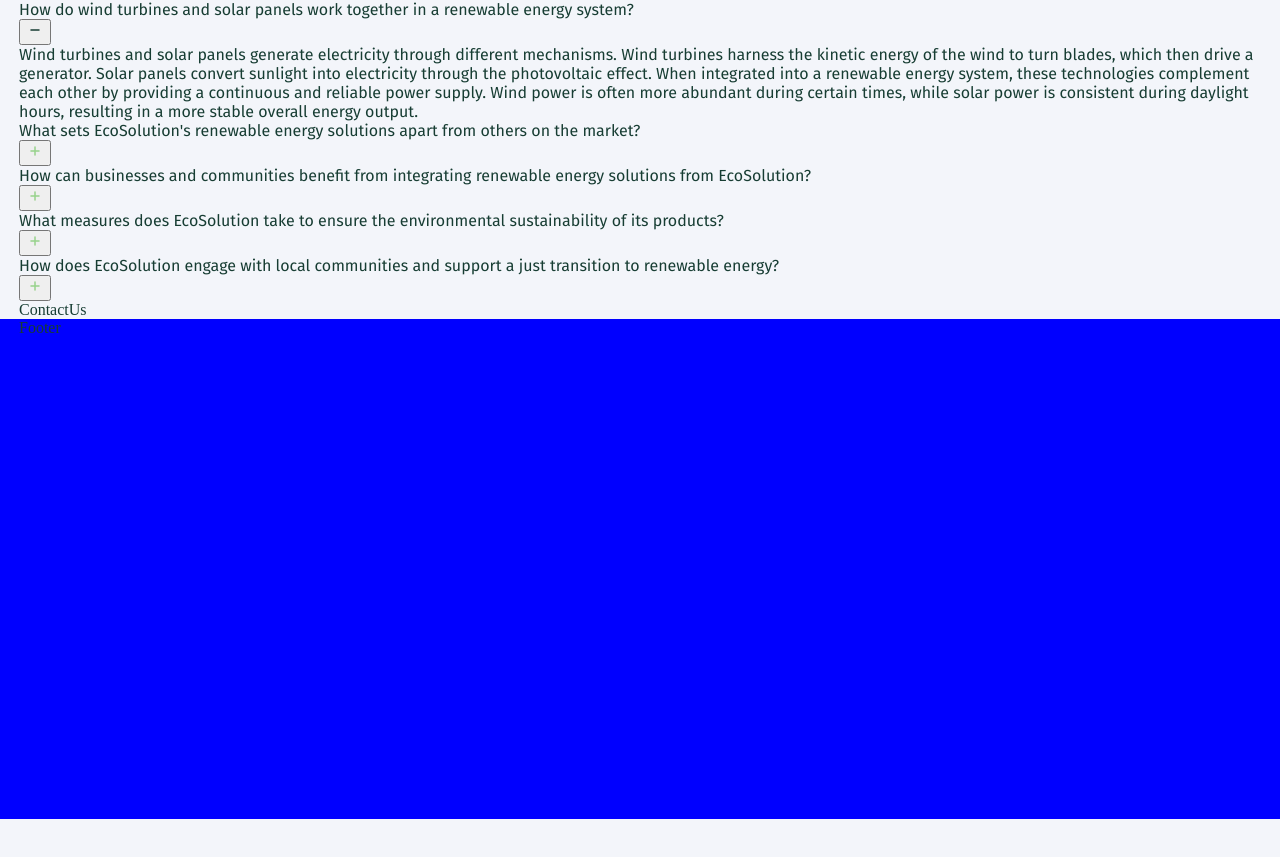
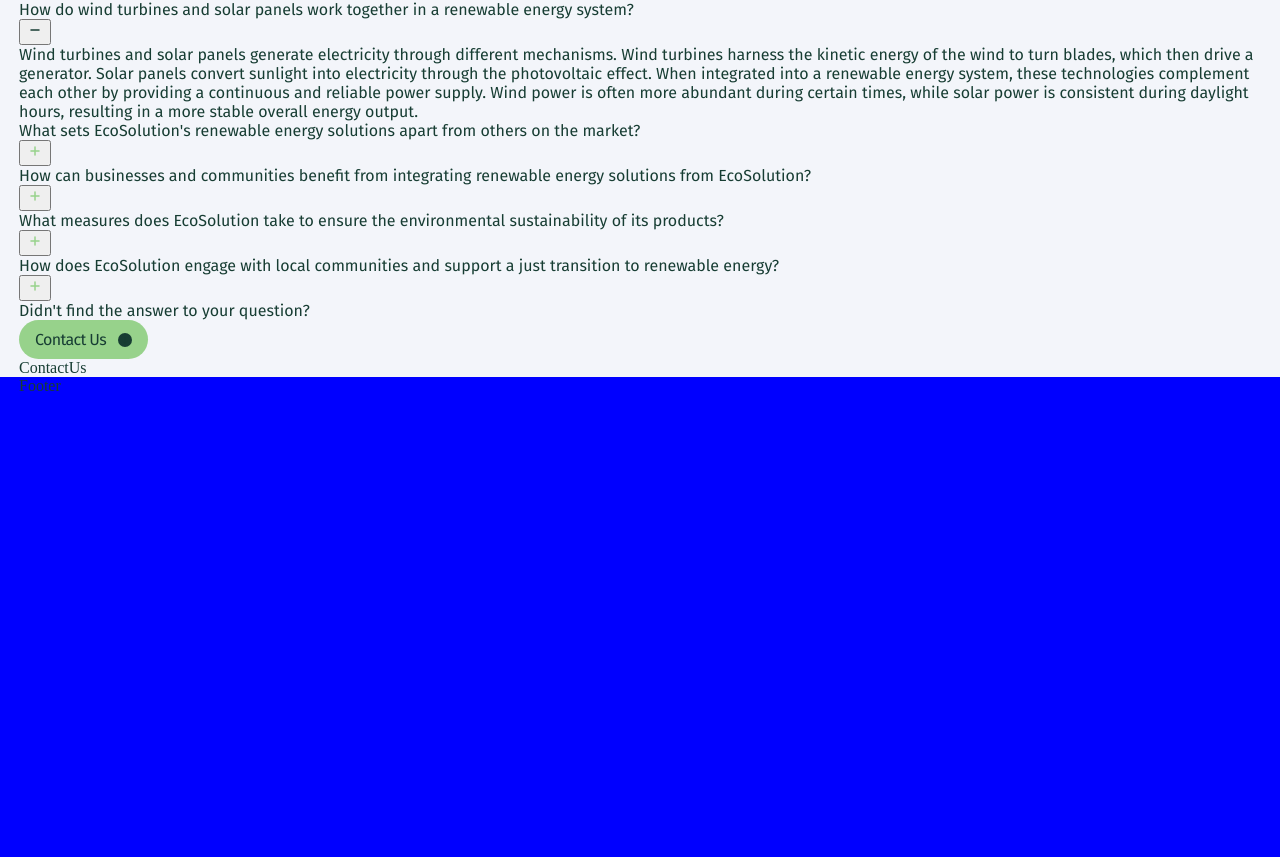
Before and after one commit to darynakarmazin/ecosolution, a React (Create React App) app: page / in a window 1280 px wide. Shown: the part 3941-4798 px from the top of the page. Before the commit the page ends 4760 px from the top, so only its background shows below. Built offline with nearby package versions, Linux system fonts and the light colour scheme.

Commit message:
Added  Contact Us section to faq section

```diff
--- a/src/components/FAQ/FAQ.jsx
+++ b/src/components/FAQ/FAQ.jsx
@@ -1,6 +1,8 @@
 import { useState } from 'react';
 import { ReactComponent as AddIcon } from '../../img/faq/add.svg';
 import { ReactComponent as MinusIcon } from '../../img/faq/minus.svg';
+import { TouchLink } from '../Header/Header.styled';
+import ArrowIcon from '../../img/arrow.svg';
 
 const faqData = [
   {
@@ -58,6 +60,14 @@
           </li>
         ))}
       </ul>
+
+      <p>Didn't find the answer to your question? </p>
+      <TouchLink href="#">
+        Contact Us
+        <div>
+          <img src={ArrowIcon} alt="arrow icon" />
+        </div>
+      </TouchLink>
     </section>
   );
 }
```
